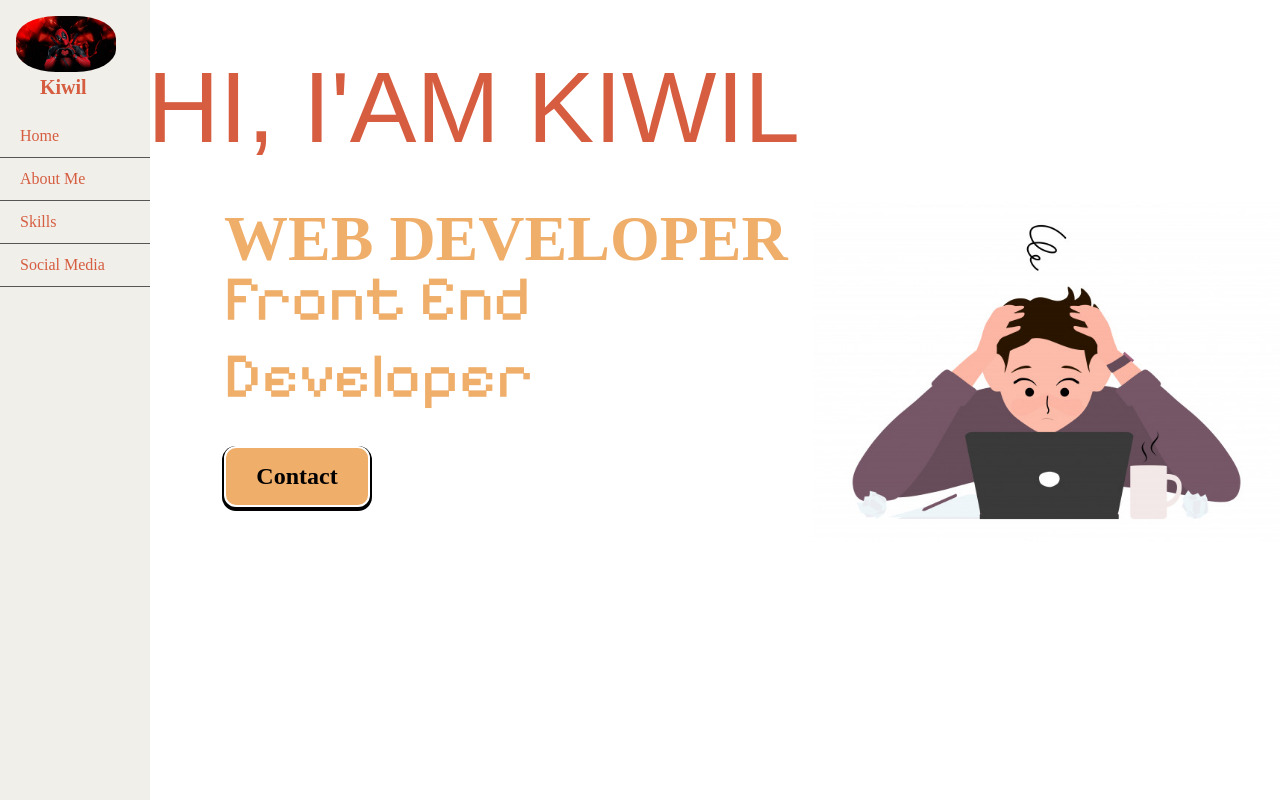
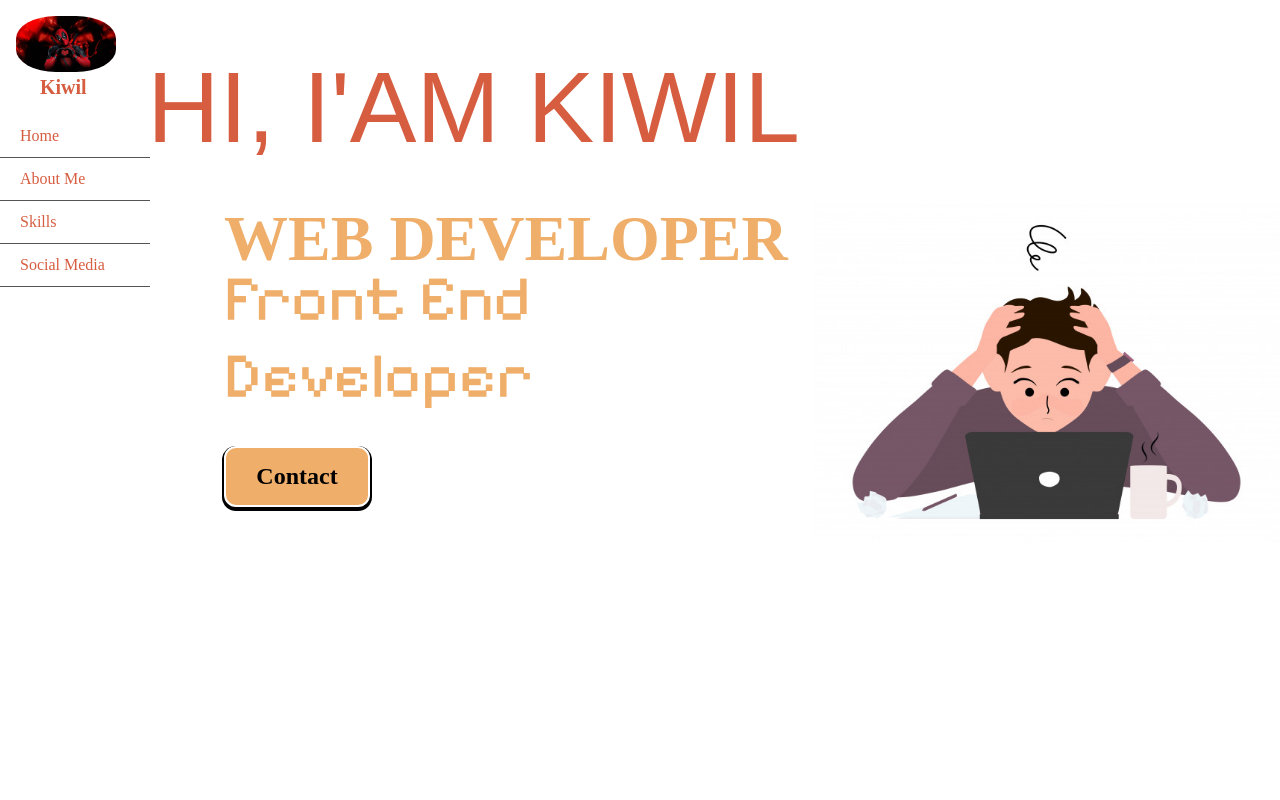
Before and after one commit to wildan-se/dicoding, a plain HTML site: page index.html in a window 1280 px wide. Shown: the top 800 px of the page. Drawn offline with nearby package versions, Linux system fonts and the light colour scheme; a web font is replaced by a local one.

Commit message:
tes kedua

```diff
--- a/style.css
+++ b/style.css
@@ -7,7 +7,7 @@
 /* NAVBAR */
 
 .vertical-navbar {
-  background-color: #f0efea;
+  background-color: #black;
   width: 150px;
   position: fixed;
   top: 0;
```
